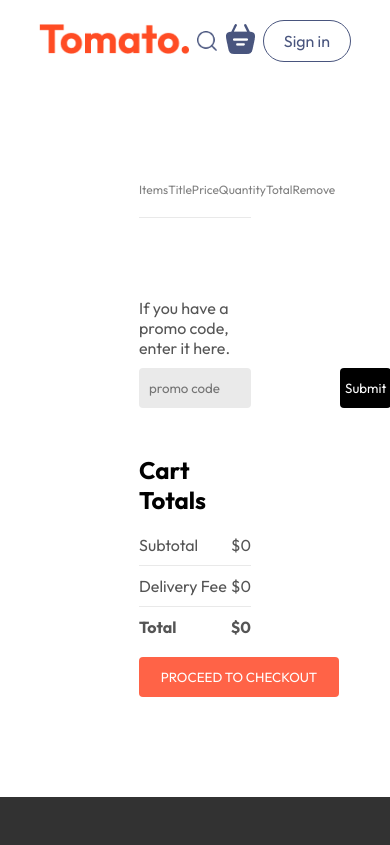
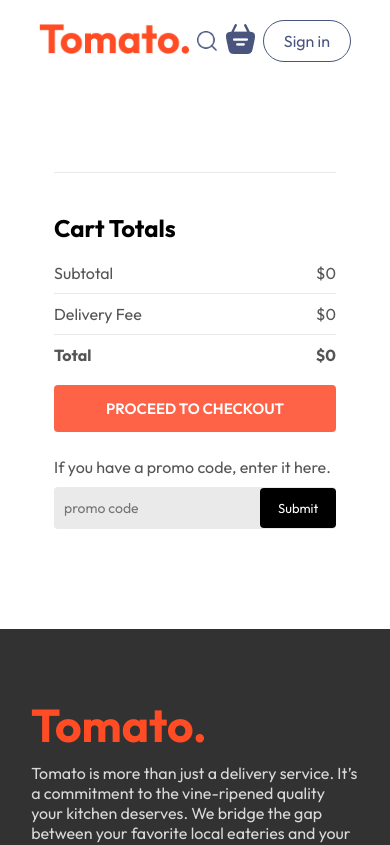
Before and after one commit to kleo2006/food-delivery, a React (Vite) app: page /cart in a window 390 px wide. Shown: the top 845 px of the page. Built offline with nearby package versions, Linux system fonts and the light colour scheme.

Commit message:
fix cart mobile responsiveness

```diff
--- a/src/pages/Cart/Cart.css
+++ b/src/pages/Cart/Cart.css
@@ -1,4 +1,4 @@
-.cart{
+/* .cart{
     margin: 100px;
 }
 .cart-items-title{
@@ -89,4 +89,225 @@
     .cart-promocode{
         justify-content: start;
     }
+} */
+
+
+
+  .cart {
+    margin: 100px 80px;
 }
+
+/* ── Cart Items Table ── */
+.cart-items-title {
+    display: grid;
+    grid-template-columns: 1fr 1.5fr 1fr 1fr 1fr 0.5fr;
+    color: grey;
+    align-items: center;
+    font-size: max(1vw, 12px);
+    text-align: center;
+}
+
+.cart-items-item {
+    margin: 10px 0;
+    color: black;
+    text-align: center;
+}
+
+.cart-items-item img {
+    width: 50px;
+    border-radius: 6px;
+}
+
+.cart hr {
+    height: 1px;
+    background-color: #e9e9e9;
+    border: none;
+}
+
+.cross {
+    cursor: pointer;
+    font-size: 18px;
+    color: tomato;
+    font-weight: bold;
+}
+
+/* ── Cart Bottom ── */
+.cart-bottom {
+    margin-top: 80px;
+    display: flex;
+    justify-content: space-between;
+    gap: max(12vw, 20px);
+}
+
+/* ── Cart Total ── */
+.cart-total {
+    flex: 1;
+    display: flex;
+    flex-direction: column;
+    gap: 20px;
+}
+
+.cart-total-details {
+    display: flex;
+    justify-content: space-between;
+    color: #555;
+}
+
+.cart-total hr {
+    margin: 10px 0;
+}
+
+.cart-total button {
+    border: none;
+    color: white;
+    background-color: tomato;
+    width: max(15vw, 200px);
+    padding: 12px 0px;
+    border-radius: 4px;
+    cursor: pointer;
+    font-size: 14px;
+    font-weight: 600;
+}
+
+/* ── Promo Code ── */
+.cart-promocode {
+    flex: 1;
+}
+
+.cart-promocode p {
+    color: #555;
+}
+
+.cart-promocode-input {
+    margin-top: 10px;
+    display: flex;
+    justify-content: space-between;
+    align-items: center;
+    background-color: #eaeaea;
+    border-radius: 4px;
+}
+
+.cart-promocode-input input {
+    background: transparent;
+    border: none;
+    outline: none;
+    padding-left: 10px;
+    width: 100%;
+    font-size: 14px;
+}
+
+.cart-promocode-input button {
+    width: max(10vw, 150px);
+    border: none;
+    padding: 12px 5px;
+    background-color: black;
+    color: white;
+    border-radius: 4px;
+    cursor: pointer;
+    font-size: 14px;
+    white-space: nowrap;
+}
+
+/* ── Tablet (max 900px) ── */
+@media (max-width: 900px) {
+    .cart {
+        margin: 80px 30px;
+    }
+
+    .cart-bottom {
+        flex-direction: column;
+        gap: 30px;
+    }
+
+    .cart-total button {
+        width: 100%;
+    }
+
+    .cart-promocode-input button {
+        width: 120px;
+    }
+}
+
+/* ── Mobile (max 600px) ── */
+@media (max-width: 600px) {
+    .cart {
+        margin: 70px 15px;
+    }
+
+    /* Hide the header labels on mobile */
+    .cart-items-title:not(.cart-items-item) {
+        display: none;
+    }
+
+    /* Stack each cart item as a card */
+    .cart-items-item {
+        display: flex;
+        flex-direction: row;
+        align-items: center;
+        gap: 10px;
+        text-align: left;
+        background: #fafafa;
+        border-radius: 8px;
+        padding: 10px;
+        flex-wrap: wrap;
+    }
+
+    .cart-items-item img {
+        width: 60px;
+        height: 60px;
+        object-fit: cover;
+        border-radius: 8px;
+        flex-shrink: 0;
+    }
+
+    /* Name takes up remaining space */
+    .cart-items-item p:nth-child(2) {
+        flex: 1;
+        font-weight: 600;
+        font-size: 14px;
+        min-width: 80px;
+    }
+
+    /* Price, Quantity, Total in a row */
+    .cart-items-item p:nth-child(3),
+    .cart-items-item p:nth-child(4),
+    .cart-items-item p:nth-child(5) {
+        font-size: 13px;
+        color: #555;
+        background: #efefef;
+        padding: 4px 8px;
+        border-radius: 4px;
+    }
+
+    /* Remove button */
+    .cart-items-item p.cross {
+        margin-left: auto;
+        font-size: 20px;
+    }
+
+    .cart-bottom {
+        flex-direction: column;
+        gap: 25px;
+        margin-top: 40px;
+    }
+
+    .cart-total button {
+        width: 100%;
+        padding: 14px 0;
+        font-size: 15px;
+    }
+
+    .cart-promocode-input {
+        flex-direction: row;
+    }
+
+    .cart-promocode-input input {
+        padding: 12px 10px;
+    }
+
+    .cart-promocode-input button {
+        width: 100px;
+        padding: 12px 8px;
+        font-size: 13px;
+    }
+}
```
